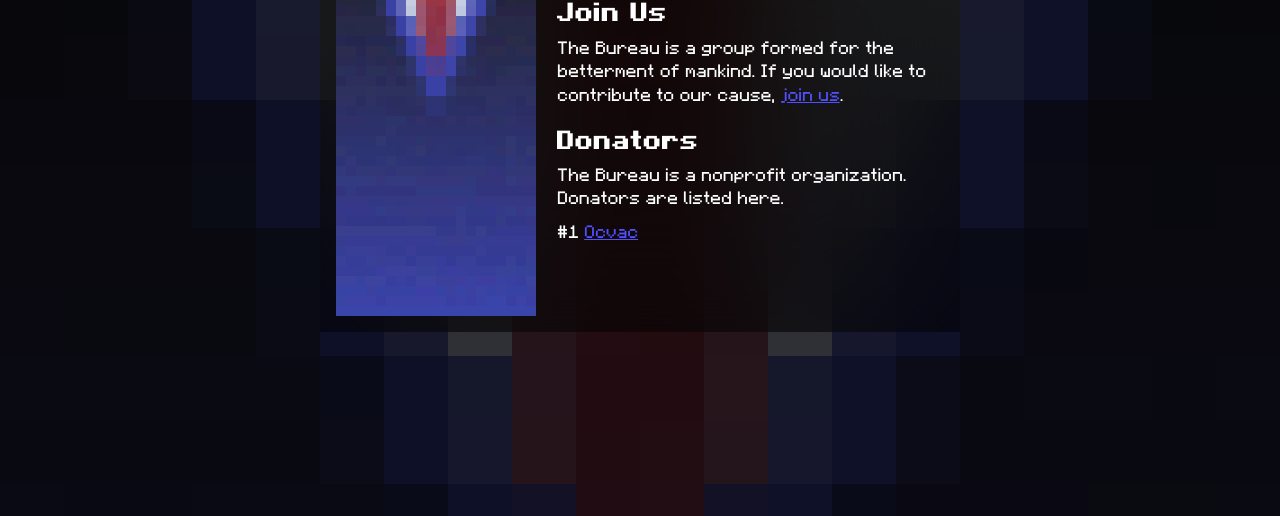
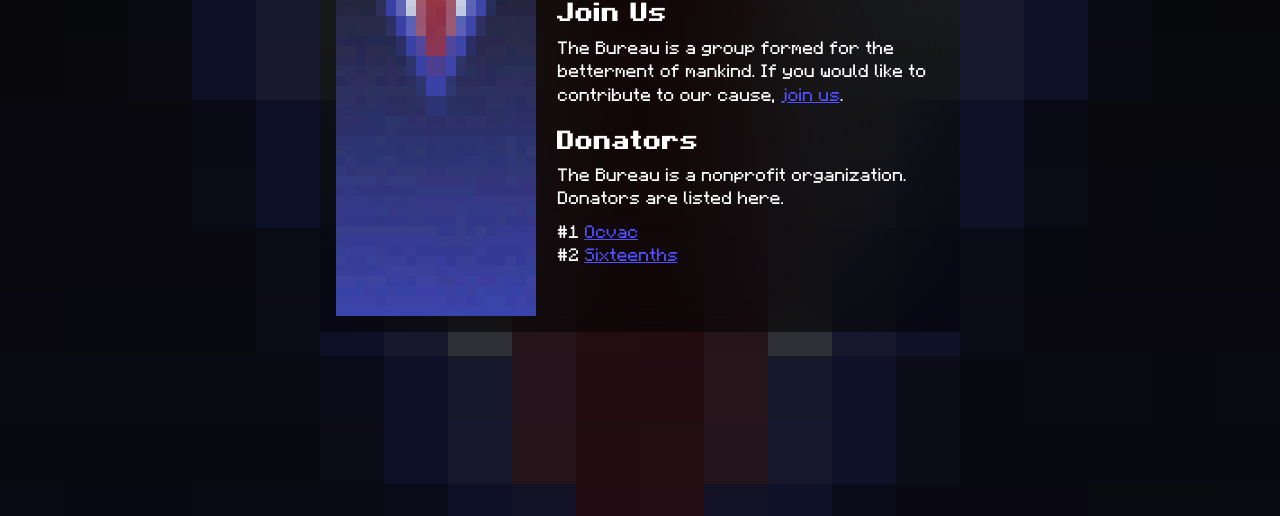
Before and after one commit to 2plus2isfive/bureau, a plain HTML site: page index.html in a window 1280 px wide. Shown: the part 284-800 px from the top of the page. Drawn offline with Linux system fonts and the light colour scheme.

Commit message:
sixteenths

```diff
--- a/index.html
+++ b/index.html
@@ -32,7 +32,8 @@
         <div class="br"></div>
         <h2>Donators</h2>
         <p>The Bureau is a nonprofit organization. Donators are listed here.</p>
-        <p>#1 <a href="https://ocv.ac">Ocvac</a></p>
+        <p>#1 <a href="https://ocv.ac">Ocvac</a><br>
+          #2 <a href="https://sixteenths.org">Sixteenths</a></p>
       </div>
     </div>
   </div>
```
